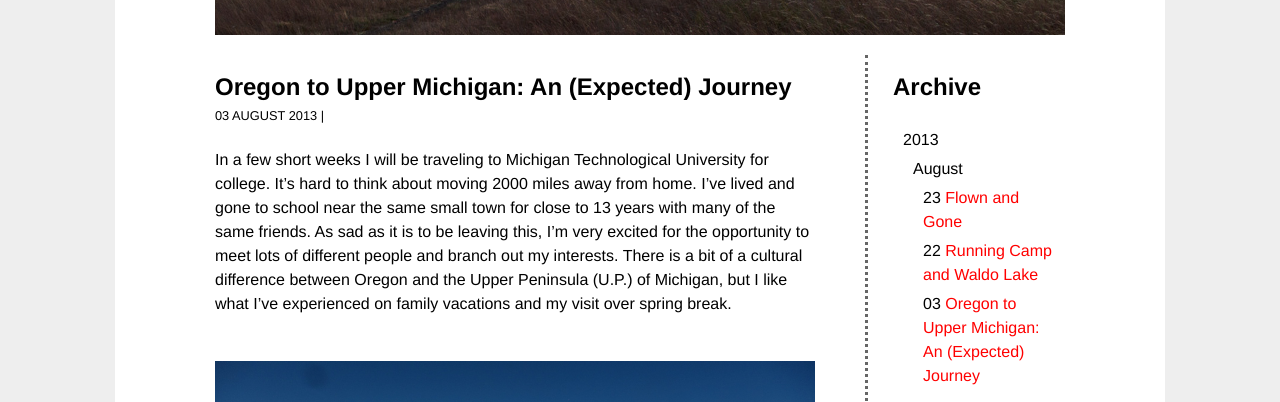
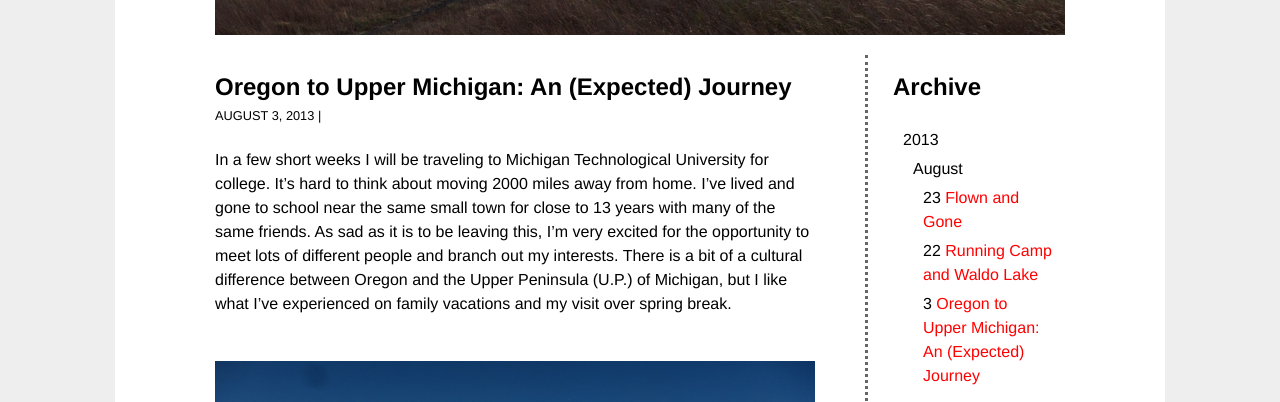
Before and after one commit to eoisaacs/eoisaacs.github.io, a Jekyll site: the page built from _posts/2013-08-03-the-beginning.md, in a window 1280 px wide. Shown: the part 399-801 px from the top of the page. Built offline with Jekyll 4.4.1, drawn with Linux system fonts in a browser that asks for light colours; Markdown is read by kramdown in place of the engine named in the settings; comment, search, counter and statistics services are not loaded.

Commit message:
Disqus comment count bug fixes, date format changed

```diff
--- a/_layouts/default.html
+++ b/_layouts/default.html
@@ -62,7 +62,7 @@
 
                 <li>
                   <ul>
-                    <li>{{ post.date | date:"%d" }} <a href="{{ post.url }}">{{ post.title }}</a></li>
+                    <li>{{ post.date | date:"%-d" }} <a href="{{ post.url }}">{{ post.title }}</a></li>
                   </ul>
                 </li>
               {% endfor %}
--- a/_layouts/post.html
+++ b/_layouts/post.html
@@ -4,7 +4,7 @@ layout: default
 
 <div class="post">
 	<h2>{{ page.title }}</h2>
-	<p class="meta">{{ page.date | date_to_long_string }} | <a href="{{ post.url }}#disqus_thread"></a></p>
+	<p class="meta">{{ page.date | date: "%B %-d, %Y" }} | <a href="{{ post.url }}#disqus_thread"></a></p>
 	{{ content }}
     <p class="end-post">&sect;</p>
 </div>
--- a/index.html
+++ b/index.html
@@ -9,7 +9,7 @@ title: Wander the Woods
     {% for post in site.posts %}
       <li>
       	<h2><a href="{{ post.url }}">{{ post.title }}</a></h2>
-      	<p class="meta">{{ post.date | date_to_long_string }} | <a href="{{ post.url }}#disqus_thread"></a></p>
+      	<p class="meta">{{ post.date | date: "%B %-d, %Y" }} | <a href="{{ post.url }}#disqus_thread"></a></p>
       	{{ post.content }}
       	<p class="end-post">&sect;</p>
       </li>
```
Also changed, not shown: 1 other file.
